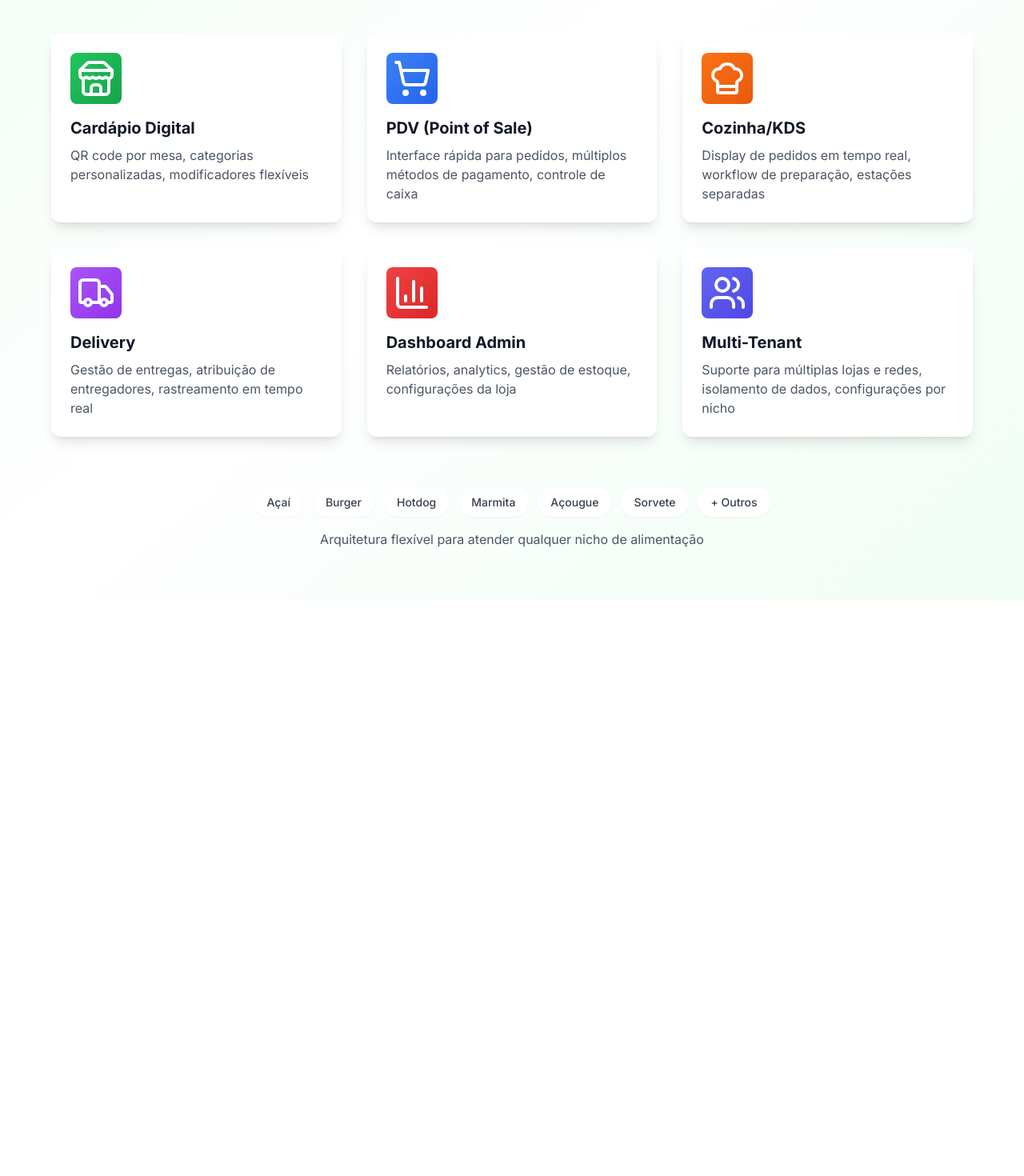
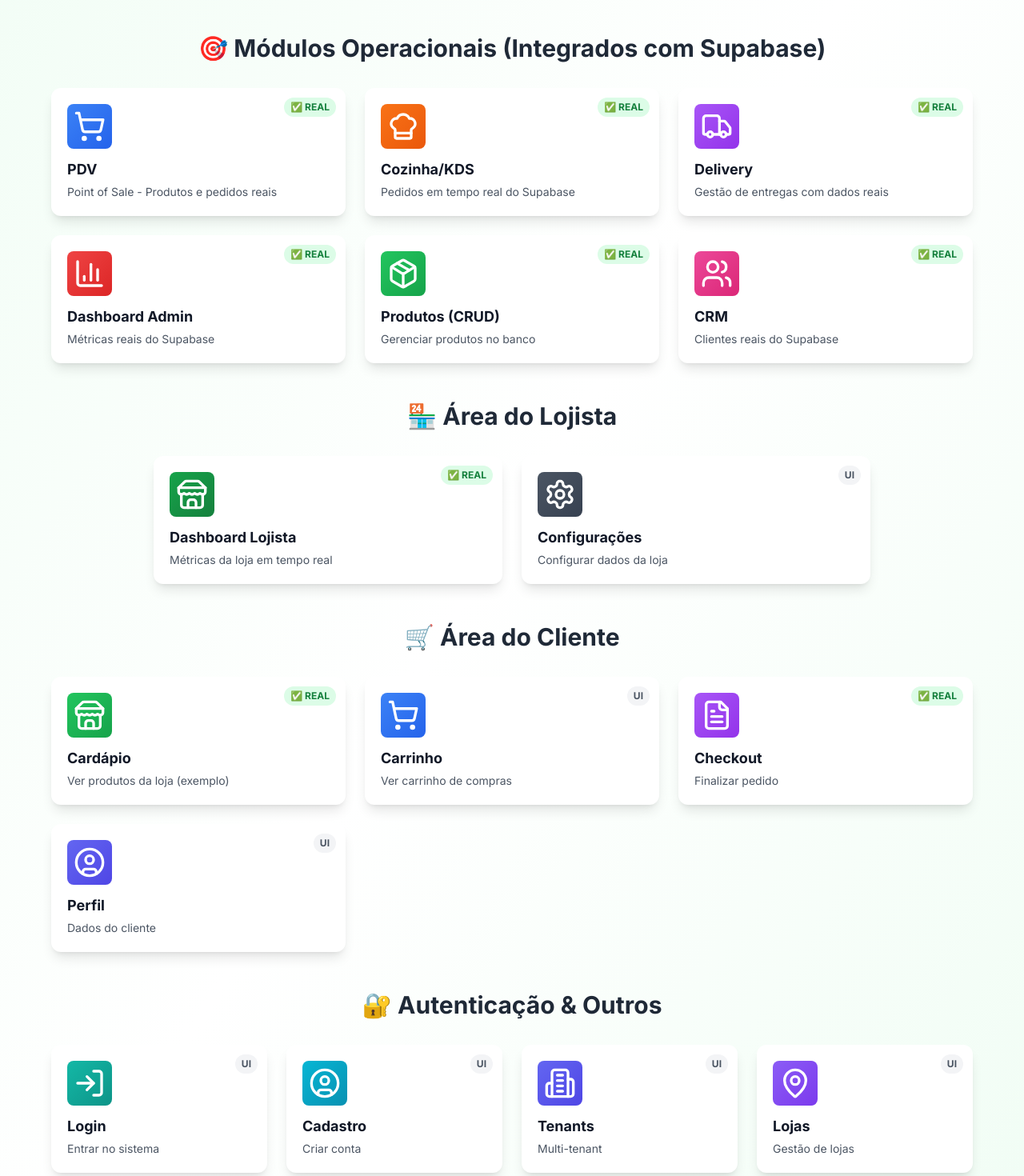
Before and after one commit to fabianofontes-oss/food-management-system, a Next.js app: page / in a window 1280 px wide. Shown: the part 360-1830 px from the top of the page at 80% size. Before the commit the page ends 1110 px from the top, so only its background shows below. Built offline with nearby package versions, Linux system fonts and the light colour scheme.

Commit message:
feat: add navigation hub with all pages organized by category

```diff
--- a/src/app/page.tsx
+++ b/src/app/page.tsx
@@ -1,5 +1,5 @@
 import Link from "next/link"
-import { Store, ShoppingCart, ChefHat, Truck, BarChart3, Users } from "lucide-react"
+import { Store, ShoppingCart, ChefHat, Truck, BarChart3, Users, Package, Settings, UserCircle, LogIn, FileText, Building2, MapPin } from "lucide-react"
 
 export default function HomePage() {
   return (
@@ -17,54 +17,168 @@ export default function HomePage() {
           </p>
         </div>
 
-        <div className="grid md:grid-cols-2 lg:grid-cols-3 gap-8 max-w-6xl mx-auto mb-16">
+        <div className="mb-12">
+          <h2 className="text-3xl font-bold text-center mb-8 text-gray-800">🎯 Módulos Operacionais (Integrados com Supabase)</h2>
+          <div className="grid md:grid-cols-2 lg:grid-cols-3 gap-6 max-w-6xl mx-auto">
             <ModuleCard
-            icon={<Store className="w-12 h-12" />}
-            title="Cardápio Digital"
-            description="QR code por mesa, categorias personalizadas, modificadores flexíveis"
-            href="/menu"
-            color="bg-gradient-to-br from-green-500 to-green-600"
+              icon={<ShoppingCart className="w-10 h-10" />}
+              title="PDV"
+              description="Point of Sale - Produtos e pedidos reais"
+              href="/pos"
+              color="bg-gradient-to-br from-blue-500 to-blue-600"
+              badge="✅ REAL"
             />
 
             <ModuleCard
-            icon={<ShoppingCart className="w-12 h-12" />}
-            title="PDV (Point of Sale)"
-            description="Interface rápida para pedidos, múltiplos métodos de pagamento, controle de caixa"
-            href="/pos"
-            color="bg-gradient-to-br from-blue-500 to-blue-600"
+              icon={<ChefHat className="w-10 h-10" />}
+              title="Cozinha/KDS"
+              description="Pedidos em tempo real do Supabase"
+              href="/kitchen"
+              color="bg-gradient-to-br from-orange-500 to-orange-600"
+              badge="✅ REAL"
             />
 
             <ModuleCard
-            icon={<ChefHat className="w-12 h-12" />}
-            title="Cozinha/KDS"
-            description="Display de pedidos em tempo real, workflow de preparação, estações separadas"
-            href="/kitchen"
-            color="bg-gradient-to-br from-orange-500 to-orange-600"
+              icon={<Truck className="w-10 h-10" />}
+              title="Delivery"
+              description="Gestão de entregas com dados reais"
+              href="/delivery"
+              color="bg-gradient-to-br from-purple-500 to-purple-600"
+              badge="✅ REAL"
             />
 
             <ModuleCard
-            icon={<Truck className="w-12 h-12" />}
-            title="Delivery"
-            description="Gestão de entregas, atribuição de entregadores, rastreamento em tempo real"
-            href="/delivery"
-            color="bg-gradient-to-br from-purple-500 to-purple-600"
+              icon={<BarChart3 className="w-10 h-10" />}
+              title="Dashboard Admin"
+              description="Métricas reais do Supabase"
+              href="/admin"
+              color="bg-gradient-to-br from-red-500 to-red-600"
+              badge="✅ REAL"
             />
 
             <ModuleCard
-            icon={<BarChart3 className="w-12 h-12" />}
-            title="Dashboard Admin"
-            description="Relatórios, analytics, gestão de estoque, configurações da loja"
-            href="/admin"
-            color="bg-gradient-to-br from-red-500 to-red-600"
+              icon={<Package className="w-10 h-10" />}
+              title="Produtos (CRUD)"
+              description="Gerenciar produtos no banco"
+              href="/admin/products"
+              color="bg-gradient-to-br from-green-500 to-green-600"
+              badge="✅ REAL"
             />
 
             <ModuleCard
-            icon={<Users className="w-12 h-12" />}
-            title="Multi-Tenant"
-            description="Suporte para múltiplas lojas e redes, isolamento de dados, configurações por nicho"
+              icon={<Users className="w-10 h-10" />}
+              title="CRM"
+              description="Clientes reais do Supabase"
+              href="/admin/crm"
+              color="bg-gradient-to-br from-pink-500 to-pink-600"
+              badge="✅ REAL"
+            />
+          </div>
+        </div>
+
+        <div className="mb-12">
+          <h2 className="text-3xl font-bold text-center mb-8 text-gray-800">🏪 Área do Lojista</h2>
+          <div className="grid md:grid-cols-2 gap-6 max-w-4xl mx-auto">
+            <ModuleCard
+              icon={<Store className="w-10 h-10" />}
+              title="Dashboard Lojista"
+              description="Métricas da loja em tempo real"
+              href="/lojista"
+              color="bg-gradient-to-br from-green-600 to-green-700"
+              badge="✅ REAL"
+            />
+
+            <ModuleCard
+              icon={<Settings className="w-10 h-10" />}
+              title="Configurações"
+              description="Configurar dados da loja"
+              href="/lojista/configuracoes"
+              color="bg-gradient-to-br from-gray-600 to-gray-700"
+              badge="UI"
+            />
+          </div>
+        </div>
+
+        <div className="mb-12">
+          <h2 className="text-3xl font-bold text-center mb-8 text-gray-800">🛒 Área do Cliente</h2>
+          <div className="grid md:grid-cols-2 lg:grid-cols-3 gap-6 max-w-6xl mx-auto">
+            <ModuleCard
+              icon={<Store className="w-10 h-10" />}
+              title="Cardápio"
+              description="Ver produtos da loja (exemplo)"
+              href="/acai-sabor-real"
+              color="bg-gradient-to-br from-green-500 to-green-600"
+              badge="✅ REAL"
+            />
+
+            <ModuleCard
+              icon={<ShoppingCart className="w-10 h-10" />}
+              title="Carrinho"
+              description="Ver carrinho de compras"
+              href="/acai-sabor-real/cart"
+              color="bg-gradient-to-br from-blue-500 to-blue-600"
+              badge="UI"
+            />
+
+            <ModuleCard
+              icon={<FileText className="w-10 h-10" />}
+              title="Checkout"
+              description="Finalizar pedido"
+              href="/acai-sabor-real/checkout"
+              color="bg-gradient-to-br from-purple-500 to-purple-600"
+              badge="✅ REAL"
+            />
+
+            <ModuleCard
+              icon={<UserCircle className="w-10 h-10" />}
+              title="Perfil"
+              description="Dados do cliente"
+              href="/profile"
+              color="bg-gradient-to-br from-indigo-500 to-indigo-600"
+              badge="UI"
+            />
+          </div>
+        </div>
+
+        <div className="mb-12">
+          <h2 className="text-3xl font-bold text-center mb-8 text-gray-800">🔐 Autenticação & Outros</h2>
+          <div className="grid md:grid-cols-2 lg:grid-cols-4 gap-6 max-w-6xl mx-auto">
+            <ModuleCard
+              icon={<LogIn className="w-10 h-10" />}
+              title="Login"
+              description="Entrar no sistema"
+              href="/login"
+              color="bg-gradient-to-br from-teal-500 to-teal-600"
+              badge="UI"
+            />
+
+            <ModuleCard
+              icon={<UserCircle className="w-10 h-10" />}
+              title="Cadastro"
+              description="Criar conta"
+              href="/signup"
+              color="bg-gradient-to-br from-cyan-500 to-cyan-600"
+              badge="UI"
+            />
+
+            <ModuleCard
+              icon={<Building2 className="w-10 h-10" />}
+              title="Tenants"
+              description="Multi-tenant"
               href="/tenants"
               color="bg-gradient-to-br from-indigo-500 to-indigo-600"
+              badge="UI"
             />
+
+            <ModuleCard
+              icon={<MapPin className="w-10 h-10" />}
+              title="Lojas"
+              description="Gestão de lojas"
+              href="/stores"
+              color="bg-gradient-to-br from-violet-500 to-violet-600"
+              badge="UI"
+            />
+          </div>
         </div>
 
         <div className="mt-16 text-center">
@@ -91,22 +205,31 @@ function ModuleCard({
   title,
   description,
   href,
-  color
+  color,
+  badge
 }: {
   icon: React.ReactNode
   title: string
   description: string
   href: string
   color: string
+  badge?: string
 }) {
   return (
     <Link href={href}>
-      <div className="bg-white rounded-xl shadow-lg p-6 hover:shadow-xl transition-shadow cursor-pointer h-full">
-        <div className={`${color} text-white w-16 h-16 rounded-lg flex items-center justify-center mb-4`}>
+      <div className="bg-white rounded-xl shadow-lg p-5 hover:shadow-xl transition-all hover:scale-105 cursor-pointer h-full relative">
+        {badge && (
+          <div className={`absolute top-3 right-3 px-2 py-1 rounded-full text-xs font-bold ${
+            badge === '✅ REAL' ? 'bg-green-100 text-green-700' : 'bg-gray-100 text-gray-600'
+          }`}>
+            {badge}
+          </div>
+        )}
+        <div className={`${color} text-white w-14 h-14 rounded-lg flex items-center justify-center mb-3`}>
           {icon}
         </div>
-        <h3 className="text-xl font-bold text-gray-900 mb-2">{title}</h3>
-        <p className="text-gray-600">{description}</p>
+        <h3 className="text-lg font-bold text-gray-900 mb-1">{title}</h3>
+        <p className="text-sm text-gray-600">{description}</p>
       </div>
     </Link>
   )
```
Lines whose indentation alone changed are shown as unchanged.
